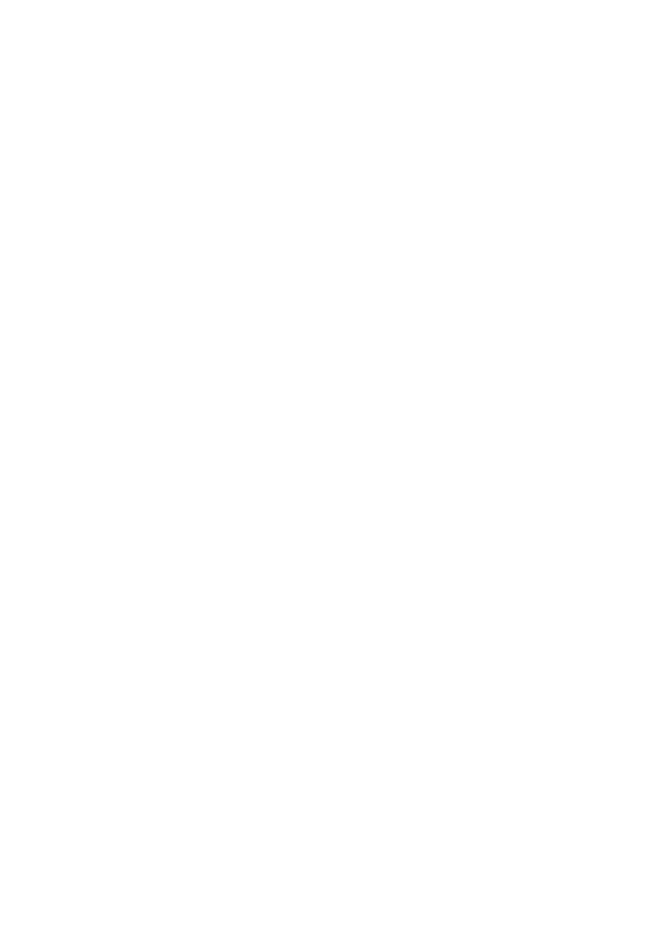
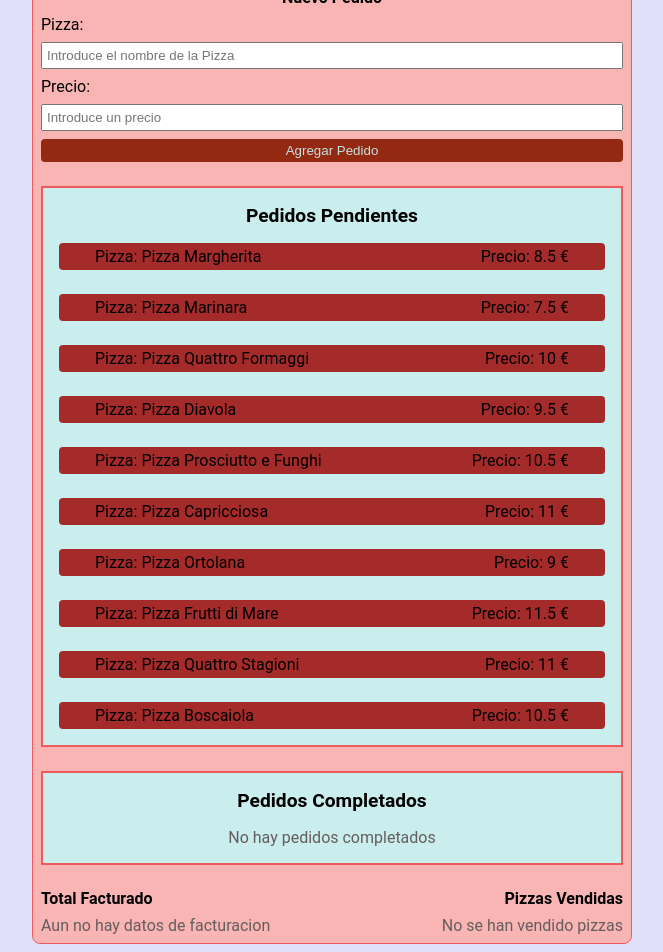
Before and after one commit to javier-ibanez-vizuete/react-condicionales-listas, a React (Vite) app: page / in a window 1280 px wide. Shown: the part 7060-8012 px from the top of the page, without its empty margins (308-971 px from the left). Before the commit the page ends 7015 px from the top, so only its background shows below. Built offline with nearby package versions, Linux system fonts and the light colour scheme.

Commit message:
feat(app): add a restaurant menu with completed/incompleted pizzas array and a form to add pizzas to the array

```diff
--- a/src/App.jsx
+++ b/src/App.jsx
@@ -5,6 +5,7 @@ import { EmailCollector } from "./components/EmailCollector/EmailCollector";
 import { MovieFavorites } from "./components/MovieFavorites/MovieFavorites";
 import { NameList } from "./components/NameList/NameList";
 import { OrderManager } from "./components/OrderManager/OrderManager";
+import { PizzaOrdersAdvanced } from "./components/PizzaOrdersAdvanced/PizzaOrdersAdvanced";
 import { ProductList } from "./components/ProductList/ProductList";
 import { RemoveItemList } from "./components/RemoveItemList/RemoveItemList";
 import { RestaurantMenu } from "./components/RestaurantMenu/RestaurantMenu";
@@ -31,6 +32,7 @@ export const App = () => {
 			<MovieFavorites />
 			<EmailCollector />
 			<RestaurantMenu />
+			<PizzaOrdersAdvanced />
 		</div>
 	);
 };
--- a/src/components/OrderManager/OrderManager.css
+++ b/src/components/OrderManager/OrderManager.css
@@ -32,7 +32,3 @@
 	background-color: rgb(227, 53, 53);
 	color: var(--primary-text-color);
 }
-
-.no-items-text {
-	color: rgb(101, 93, 93);
-}
--- /dev/null
+++ b/src/components/PizzaOrdersAdvanced/PizzaOrdersAdvanced.css
@@ -0,0 +1,59 @@
+.pizza-form-container {
+	display: flex;
+	flex-direction: column;
+	gap: 0.5rem;
+}
+
+.pizza-form-container h4 {
+	align-self: center;
+}
+
+.order-style-container {
+	display: flex;
+	flex-direction: column;
+	gap: 1rem;
+
+	padding: var(--spacing-lg);
+	background-color: rgb(202, 237, 237);
+	border: 2px solid var(--border-color);
+}
+
+.order-style-container > h4 {
+	align-self: center;
+	font-size: 1.2rem;
+}
+
+.order-style-container > ul {
+	display: flex;
+	flex-direction: column;
+	gap: 1.5rem;
+}
+
+.order-style-container li {
+	display: flex;
+	justify-content: space-between;
+
+	background-color: brown;
+	border-radius: var(--border-card);
+	padding: var(--spacing-xs) var(--spacing-2xl);
+	cursor: pointer;
+}
+
+.order-style-container li:active {
+	box-shadow: inset 0px 0px 10px 0px rgba(0, 0, 0, 0.5);
+}
+
+.total-amount-invoiced-container {
+    display: flex;
+    justify-content: space-between;
+}
+
+.total-amount-invoiced-container div {
+    display: flex;
+    flex-direction: column;
+    gap: 0.5rem;
+}
+
+.total-amount-invoiced-container :nth-child(2) {
+    align-items: flex-end;
+}
--- /dev/null
+++ b/src/components/PizzaOrdersAdvanced/PizzaOrdersAdvanced.jsx
@@ -0,0 +1,157 @@
+import { useState } from "react";
+import "./PizzaOrdersAdvanced.css";
+
+const INITIAL_PIZZA_ORDERS = [
+	{ id: 1, orderName: "Pizza Margherita", price: 8.5, isComplete: false },
+	{ id: 2, orderName: "Pizza Marinara", price: 7.5, isComplete: false },
+	{ id: 3, orderName: "Pizza Quattro Formaggi", price: 10.0, isComplete: false },
+	{ id: 4, orderName: "Pizza Diavola", price: 9.5, isComplete: false },
+	{ id: 5, orderName: "Pizza Prosciutto e Funghi", price: 10.5, isComplete: false },
+	{ id: 6, orderName: "Pizza Capricciosa", price: 11.0, isComplete: false },
+	{ id: 7, orderName: "Pizza Ortolana", price: 9.0, isComplete: false },
+	{ id: 8, orderName: "Pizza Frutti di Mare", price: 11.5, isComplete: false },
+	{ id: 9, orderName: "Pizza Quattro Stagioni", price: 11.0, isComplete: false },
+	{ id: 10, orderName: "Pizza Boscaiola", price: 10.5, isComplete: false },
+];
+
+const COMPLETED_ORDERS = [];
+
+const INITIAL_NEW_ORDER_STATE = {
+	orderName: "",
+	price: "",
+	isComplete: false,
+};
+
+export const PizzaOrdersAdvanced = () => {
+	const [orders, setOrders] = useState(INITIAL_PIZZA_ORDERS);
+	const [completed, setCompleted] = useState(COMPLETED_ORDERS);
+	const [newOrder, setNewOrder] = useState(INITIAL_NEW_ORDER_STATE);
+	const [error, setError] = useState("");
+
+	const { orderName, price } = newOrder;
+
+	const handleInputChange = (event) => {
+		const { name, value } = event.target;
+
+		setError("");
+		setNewOrder((prev) => ({ ...prev, [name]: value }));
+	};
+
+	const onSubmitForm = (event) => {
+		event.preventDefault();
+		const { orderName, price } = newOrder;
+
+		if (!orderName) return setError("Debes rellenar el campo Pizza");
+		if (price <= 0) return setError("Debes rellenar el campo Precio");
+
+		const newId = `${orderName.slice(0, 3)}-${Date.now().toString().slice(-4)}`;
+		const upgradedOrder = { ...newOrder, id: newId };
+
+		setOrders((prev) => [...prev, upgradedOrder]);
+		setNewOrder(INITIAL_NEW_ORDER_STATE);
+	};
+
+	const handleButtonsOrders = (id, isCompleted) => {
+		if (!isCompleted) {
+			// AQUI HAY UNA PREGUNTA (MIRAR PDA)
+			const order = orders.find((order) => order.id === id);
+			if (!order) return;
+			const { isComplete } = order;
+
+			const restOrders = orders.filter((order) => order.id !== id);
+			setOrders(restOrders);
+
+			const newOrder = { ...order, isComplete: !isComplete };
+			setCompleted((prev) => [...prev, newOrder]);
+		}
+		if (isCompleted) {
+			const order = completed.find((order) => order.id === id);
+			if (!order) return;
+			const { isComplete } = order;
+
+			const restOrders = completed.filter((order) => order.id !== id);
+			setCompleted(restOrders);
+
+			const newOrder = { ...order, isComplete: !isComplete };
+			setOrders((prev) => [...prev, newOrder]);
+		}
+	};
+
+	return (
+		<div className="exercise-container">
+			<h2 className="title">PIZZERIA MANAGER</h2>
+
+			<form action="#" method="get" onSubmit={onSubmitForm} className="pizza-form-container">
+				<h4>Nuevo Pedido</h4>
+				<label htmlFor="orderName">Pizza:</label>
+				<input
+					type="text"
+					name="orderName"
+					id="orderName"
+					value={orderName}
+					onChange={handleInputChange}
+					placeholder="Introduce el nombre de la Pizza"
+				/>
+
+				<label htmlFor="price">Precio:</label>
+				<input
+					type="number"
+					name="price"
+					id="price"
+					value={price}
+					onChange={handleInputChange}
+					placeholder="Introduce un precio"
+				/>
+
+				<button className="btn" type="submit">
+					Agregar Pedido
+				</button>
+			</form>
+
+			<section className="not-ready-orders-container order-style-container">
+				<h4>Pedidos Pendientes</h4>
+				{orders.length <= 0 && <span className="no-items-text">No hay pedidos pendientes</span>}
+				<ul className="orders-list">
+					{orders.map((order) => (
+						<li
+							key={order.id}
+							className="order-item"
+							onClick={() => handleButtonsOrders(order.id, order.isComplete)}
+						>
+							<p>Pizza: {order.orderName}</p>
+							<p>Precio: {order.price} €</p>
+						</li>
+					))}
+				</ul>
+			</section>
+
+			<section className="completed-orders-container order-style-container">
+				<h4>Pedidos Completados</h4>
+				{completed.length <= 0 && <span className="no-items-text">No hay pedidos completados</span>}
+				{completed.map((order) => (
+					<li
+						key={order.id}
+						className="order-item"
+						onClick={() => handleButtonsOrders(order.id, order.isComplete)}
+					>
+						<p>Pizza: {order.orderName}</p>
+						<p>Precio: {order.price} €</p>
+					</li>
+				))}
+			</section>
+
+			<section className="total-amount-invoiced-container">
+				<div>
+					<h4>Total Facturado</h4>
+					{completed.length <= 0 && <span className="no-items-text">Aun no hay datos de facturacion</span>}
+					{completed.length > 0 && <span>{completed.reduce((acc, order) => acc + order.price, 0)}</span>}
+				</div>
+				<div>
+					<h4>Pizzas Vendidas</h4>
+					{completed.length <= 0 && <span className="no-items-text">No se han vendido pizzas</span>}
+					{completed.length > 0 && <span>{completed.length}</span>}
+				</div>
+			</section>
+		</div>
+	);
+};
--- a/src/index.css
+++ b/src/index.css
@@ -183,3 +183,7 @@ h1 {
 .error {
 	color: red;
 }
+
+.no-items-text {
+	color: rgb(101, 93, 93);
+}
```
